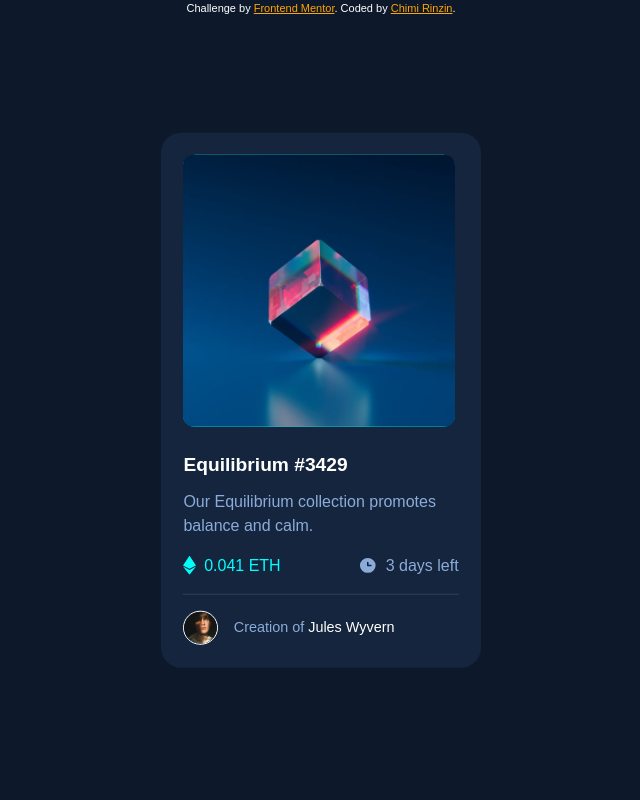
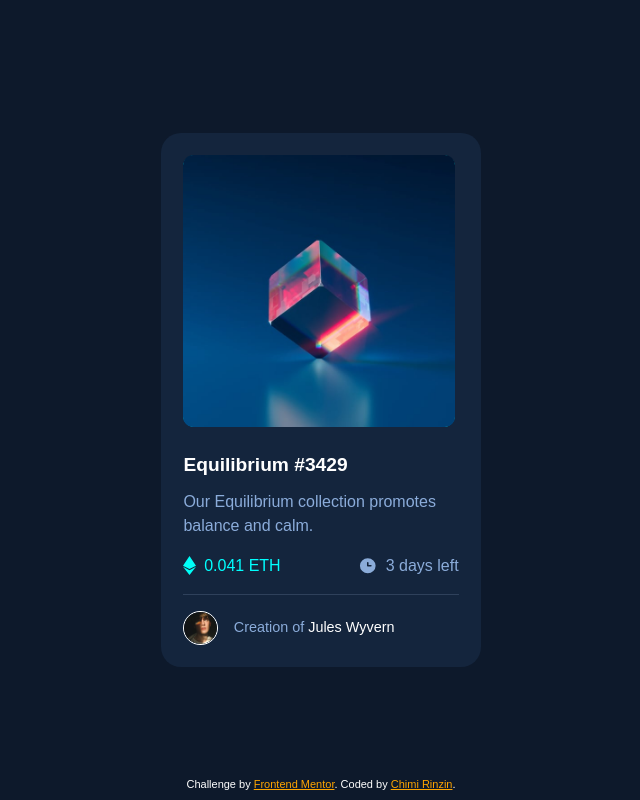
Before and after one commit to ChimiRinzin-HWR/NFTPreviewCard, a plain HTML site: page index.html in a window 1280 px wide. Shown: the whole page, without its empty margins (319-959 px from the left). Drawn offline with Linux system fonts and the light colour scheme.

Commit message:
learned commit

```diff
--- a/index.css
+++ b/index.css
@@ -17,13 +17,13 @@
 body{
     font-family: 'outfit1', Arial, Helvetica, sans-serif;
     background-color: var(--Very-dark-blue-main-BG);
+    display: flex;
+    flex-direction: column;
+    align-items: center;
+    justify-content: center;
+    position: relative;
 }
 main{
-    position: absolute;
-    top: 50%;
-    left: 50%;
-    -ms-transform:translate(-50%,-50%);
-    transform:translate(-50%,-50%);
     color: white;
     background-color: var(--Very-dark-blue-card-BG);
     padding: 1.4rem;
@@ -121,3 +121,7 @@ main h1:hover{
     cursor: pointer;
     color: var(--Cyan);
 }
+footer{
+    position: absolute;
+    top: 97%;
+}
```
